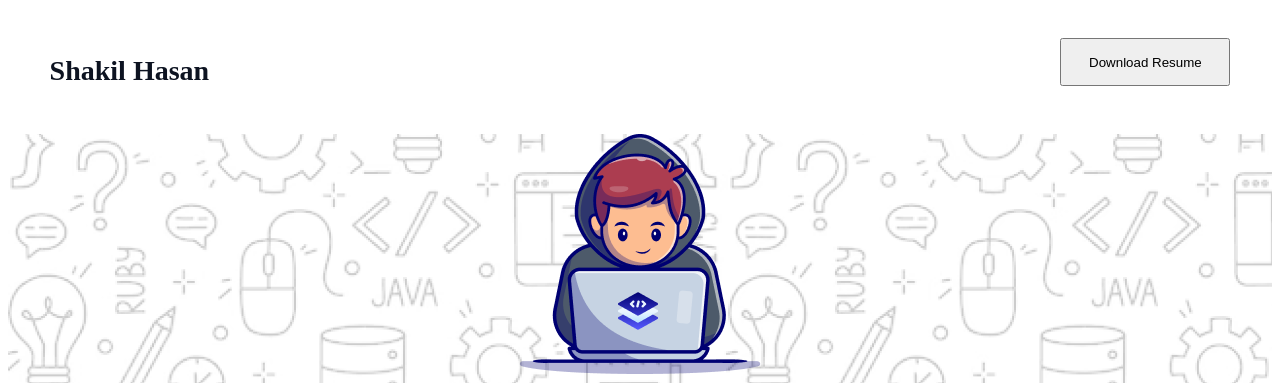
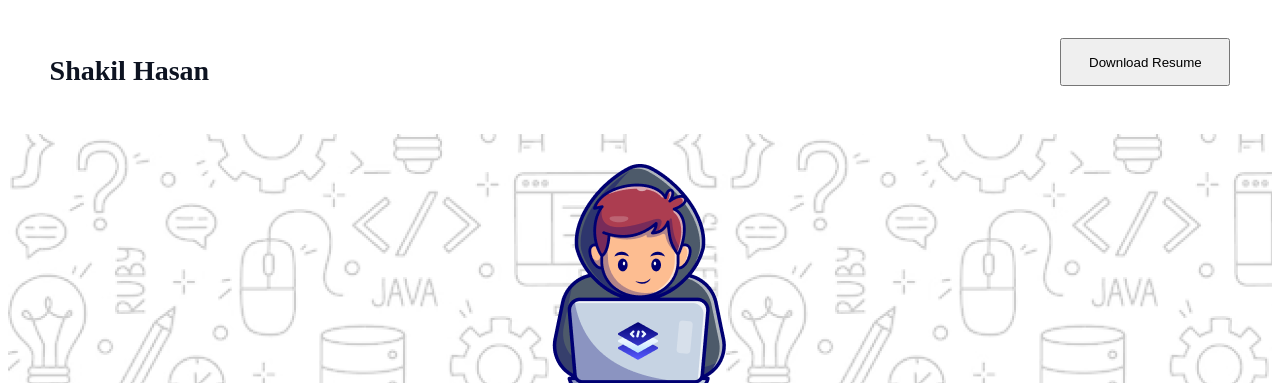
Before and after one commit to Shakil000/Assignment-001, a plain HTML site: page index.html in a window 1280 px wide. Shown: the top 383 px of the page. Drawn offline with Linux system fonts and the light colour scheme.

Commit message:
header developer image position fixed

```diff
--- a/styles/style.css
+++ b/styles/style.css
@@ -33,9 +33,11 @@ cursor: pointer;
     top: 131px;
     text-align: center;
 }
-/* .header-developer-image{
-    display: flex;
-} */
+.header-developer-image{
+    background-position: center;
+    background-size: cover;
+    padding-top: 30px;
+}
  .header-main-text h1{
     color: rgb(13, 19, 33);
     font-family: Azeret Mono;
```
